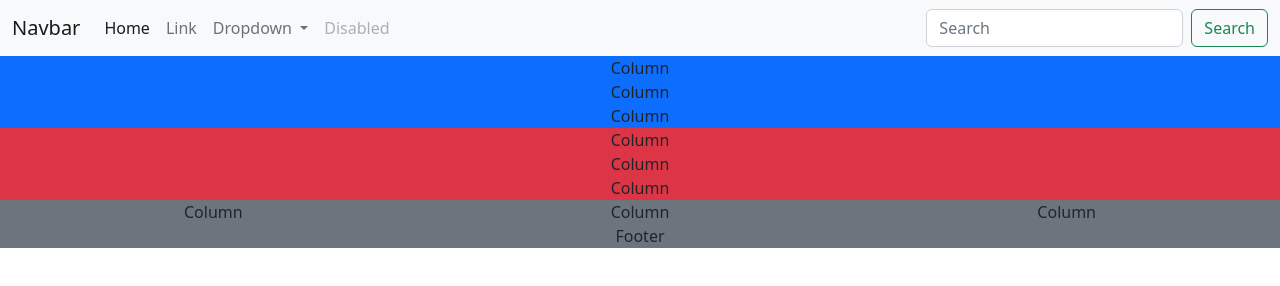
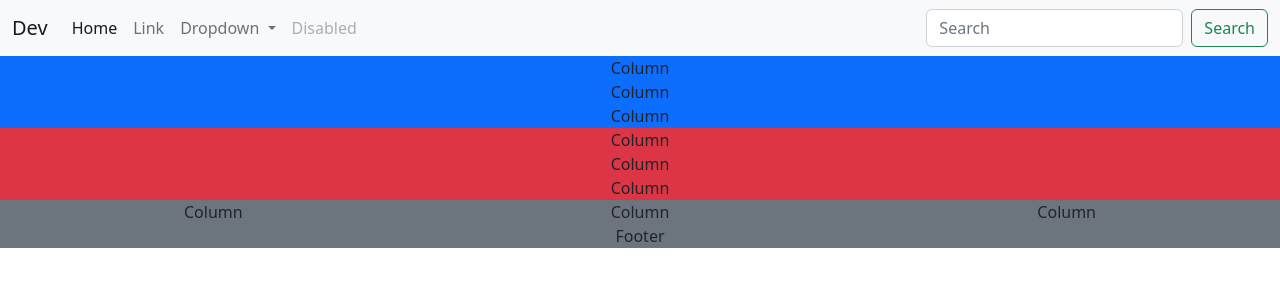
Before and after one commit to alejandromartinezcs/devto, a plain HTML site: page index.html in a window 1280 px wide. Drawn offline with nearby package versions, Linux system fonts and the light colour scheme; files that its build step writes are made by us from their sources.

Commit message:
Edit Navbar name to Dev

```diff
--- a/index.html
+++ b/index.html
@@ -15,7 +15,7 @@
     <header>
         <nav class="navbar navbar-expand-lg bg-light">
             <div class="container-fluid">
-              <a class="navbar-brand" href="#">Navbar</a>
+              <a class="navbar-brand" href="#">Dev</a>
               <button class="navbar-toggler" type="button" data-bs-toggle="collapse" data-bs-target="#navbarSupportedContent" aria-controls="navbarSupportedContent" aria-expanded="false" aria-label="Toggle navigation">
                 <span class="navbar-toggler-icon"></span>
               </button>
--- /dev/null
+++ b/styles/styles.css
@@ -0,0 +1 @@
+/*# sourceMappingURL=styles.css.map */
```
Also changed, not shown: 1 other file.
